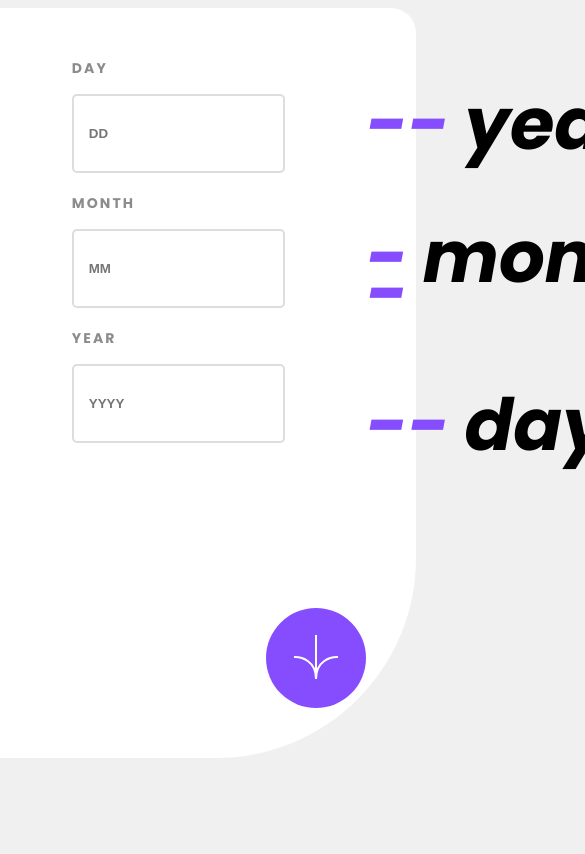
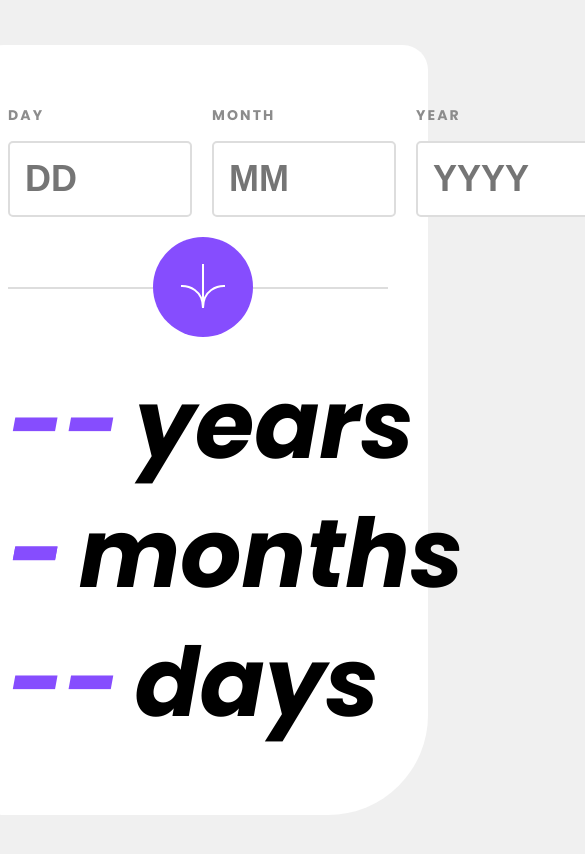
Before and after one commit to marktim24/age-calculator-app-main, a React (Vite) app: page / in a window 390 px wide. Shown: the top 854 px of the page, 585 px wide, since content can reach past the window. Built offline with nearby package versions, Linux system fonts and the light colour scheme.

Commit message:
Styles added [COMPLETED]

```diff
--- a/src/assets/components/AgeCalculator/AgeCalculator.module.scss
+++ b/src/assets/components/AgeCalculator/AgeCalculator.module.scss
@@ -2,20 +2,24 @@
 
 .calculator {
 	display: flex;
-	flex-wrap: wrap;
 	flex-direction: column;
-	justify-content: space-between;
 	align-items: flex-start;
 	width: 840px;
 	height: 650px;
 	padding: 50px;
 	border-radius: 25px 25px 200px 25px;
 	background: #fff;
+	@media (max-width: 992px) {
+		width: 100%;
+		max-width: 600px;
+		margin: 0 auto;
+		border-radius: 25px 25px 100px 25px;
+		padding: 60px 30px;
+	}
 }
 
 .form {
-	display: inline-flex;
-	flex-wrap: wrap;
+	display: flex;
 	justify-content: space-evenly;
 
 	.inputForm {
@@ -23,8 +27,8 @@
 		flex-direction: column;
 		margin-right: 30px;
 
-		@media (max-width: 768px) {
-			margin-left: 0;
+		@media (max-width: 992px) {
+			margin-right: 20px;
 			margin-bottom: 20px;
 		}
 
@@ -41,8 +45,10 @@
 
 		> input {
 			display: flex;
-			padding: 30px 15px;
-			color: $text-color;
+			width: 150px;
+			padding: 15px 15px;
+			font-size: 36px;
+			color: $text-black;
 			font-style: normal;
 			font-weight: 700;
 			border: 2px solid $border-color;
@@ -50,46 +56,58 @@
 		}
 	}
 }
+
 .calculateButton {
 	display: flex;
 	width: 100%;
 	justify-content: flex-end;
+	position: relative;
+
 	button {
 		display: block;
-		position: relative;
 		width: 100px;
 		height: 100px;
 		border-radius: 50%;
 		border: transparent;
 		padding: 25px;
 		background-color: $accent-color;
-		@media (max-width: 768px) {
-			&::before {
-				display: none;
-			}
-		}
+		z-index: 3;
 	}
+
 	&::before {
 		content: '';
 		position: absolute;
-		left: -100%;
+		left: 0;
 		top: 50%;
-		width: calc(100% - 30px);
+		width: calc(100% - 70px - 30px);
 		height: 2px;
 		background-color: $border-color;
+	}
+	@media (max-width: 992px) {
+		justify-content: center;
+		&::before {
+			width: calc(100% - 10px);
+		}
 	}
 }
 
 .output {
 	display: block;
+	@media (max-width: 992px) {
+		margin-top: 30px;
+	}
 }
 
 .outputCalculation {
 	display: flex;
 	font-style: italic;
 	font-weight: 700;
-	font-size: 36px;
-	line-height: 100%;
+	font-size: 56px;
+	line-height: 0;
+	transform: translateY(-5%);
+	@media (max-width: 992px) {
+		font-size: 48px;
+	}
 }
 
 .calculatedAge {
--- a/src/scss/_variables.scss
+++ b/src/scss/_variables.scss
@@ -2,4 +2,5 @@
 
 $accent-color: #864dfe;
 $text-color: #8c8c8c;
+$text-black: #000;
 $border-color: #dddddd;
--- a/src/scss/main.scss
+++ b/src/scss/main.scss
@@ -9,6 +9,6 @@ body {
 	display: flex;
 	justify-content: center;
 	align-items: center;
-	max-width: 95vw;
-	max-height: 95vh;
+	width: 100vw;
+	height: 100vh;
 }
```
